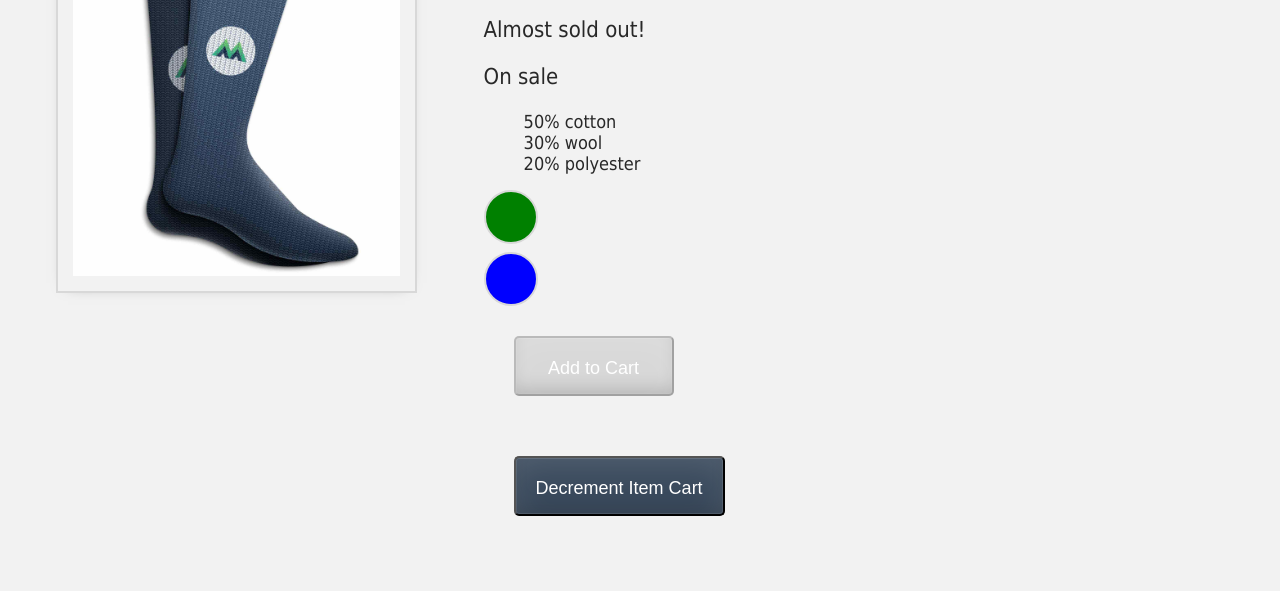
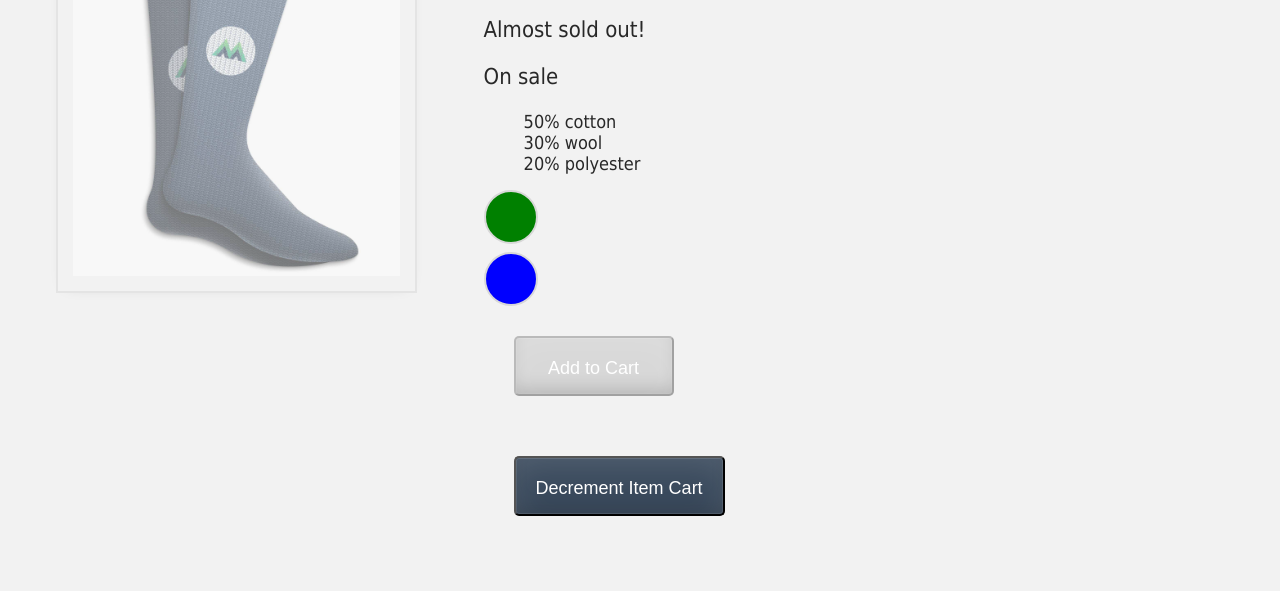
Before and after one commit to moive/into-to-vue-3-MasterVue, a plain HTML site: page index.html in a window 1280 px wide. Shown: the part 209-800 px from the top of the page. Drawn offline with nearby package versions, Linux system fonts and the light colour scheme.

Commit message:
add class to image out-of-stock-img

```diff
--- a/index.html
+++ b/index.html
@@ -14,7 +14,10 @@
 			<div class="cart">Cart({{cart}})</div>
 			<div class="product-display">
 				<div class="product-container">
-					<div class="product-image">
+					<div
+						class="product-image"
+						:class="{'out-of-stock-img':!inStock}"
+					>
 						<img :src="image" alt="" />
 					</div>
 					<div class="product-info">
```
